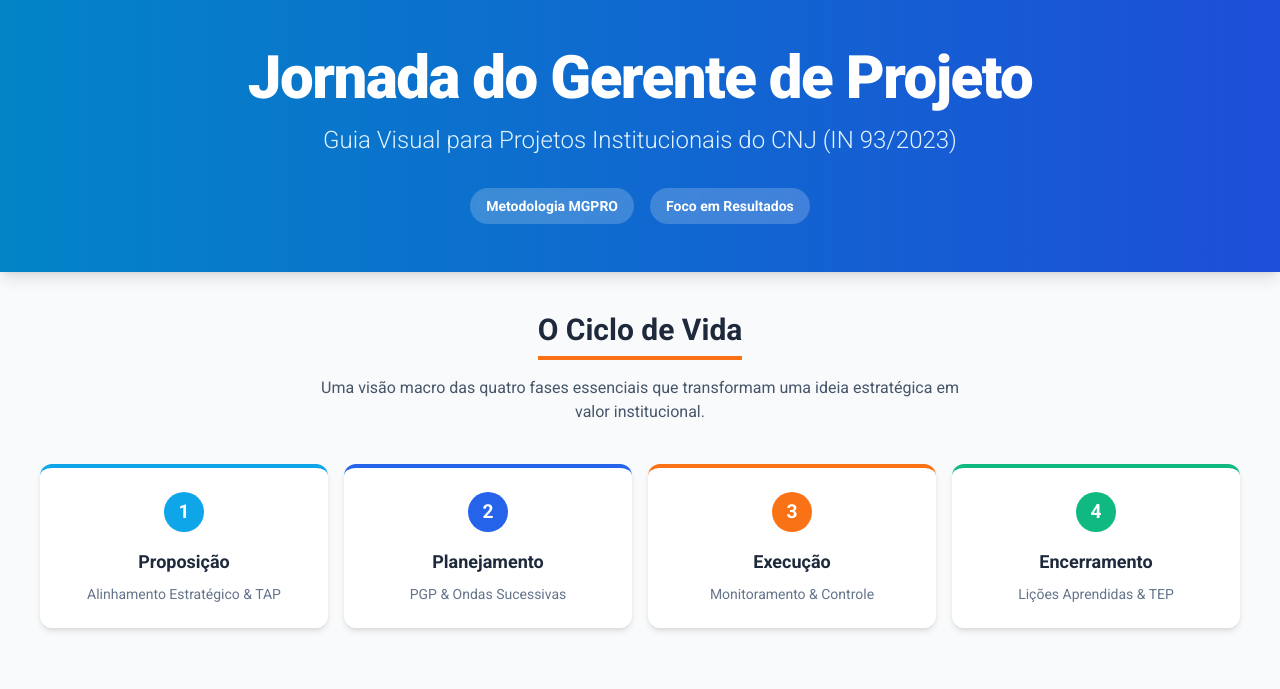
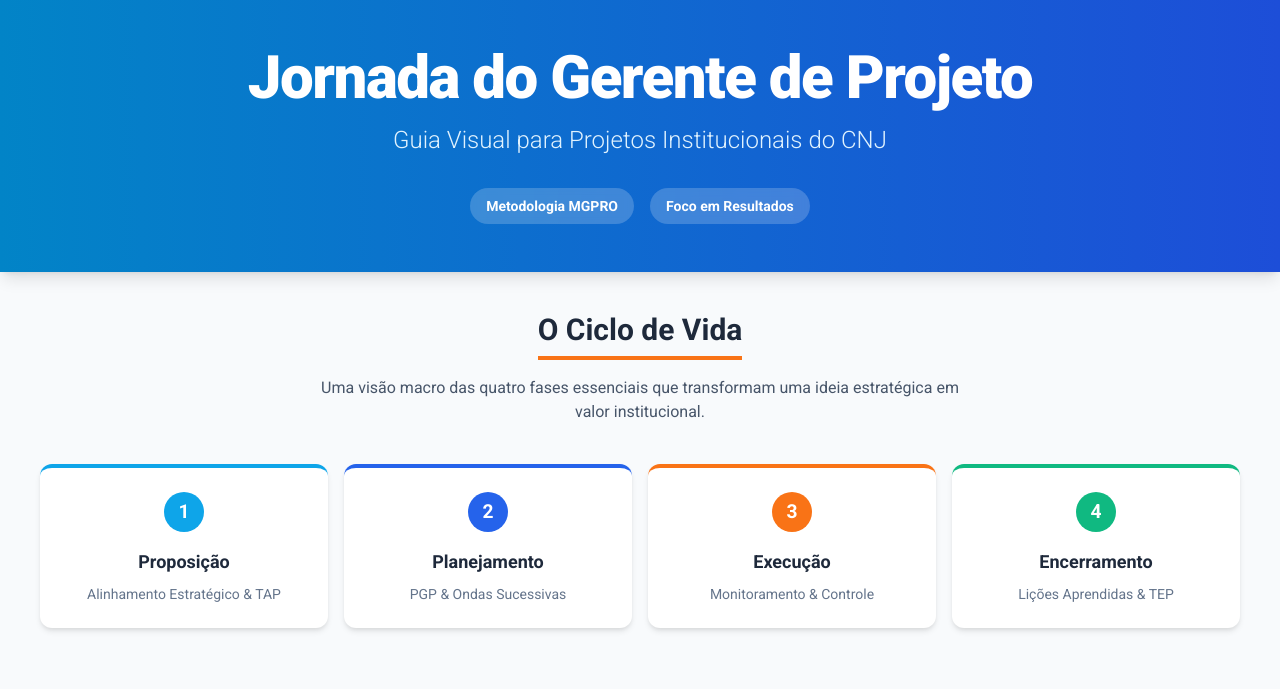
Before and after one commit to igorcaires80/CNJ_ECP, a plain HTML site: page index.html in a window 1280 px wide. Shown: the top 689 px of the page. Drawn offline with nearby package versions, Linux system fonts and the light colour scheme.

Commit message:
Update project guide description in index.html

```diff
--- a/index.html
+++ b/index.html
@@ -103,7 +103,7 @@
     <header class="bg-gradient-to-r from-sky-600 to-blue-700 text-white p-8 md:p-12 shadow-lg">
         <div class="max-w-6xl mx-auto text-center">
             <h1 class="text-4xl md:text-6xl font-black tracking-tight mb-4">Jornada do Gerente de Projeto</h1>
-            <p class="text-xl md:text-2xl font-light text-sky-100">Guia Visual para Projetos Institucionais do CNJ (IN 93/2023)</p>
+            <p class="text-xl md:text-2xl font-light text-sky-100">Guia Visual para Projetos Institucionais do CNJ </p>
             <div class="mt-8 flex justify-center space-x-4">
                 <span class="bg-white/20 px-4 py-2 rounded-full text-sm font-semibold backdrop-blur-sm">Metodologia MGPRO</span>
                 <span class="bg-white/20 px-4 py-2 rounded-full text-sm font-semibold backdrop-blur-sm">Foco em Resultados</span>
```
